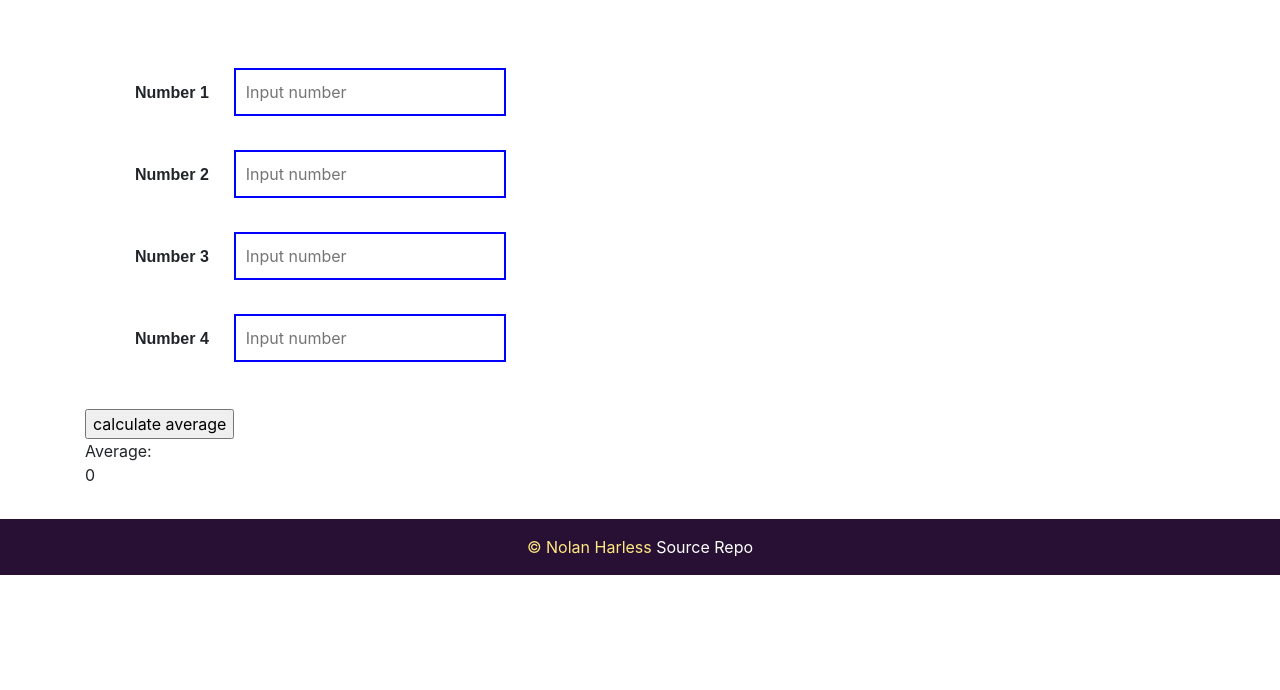
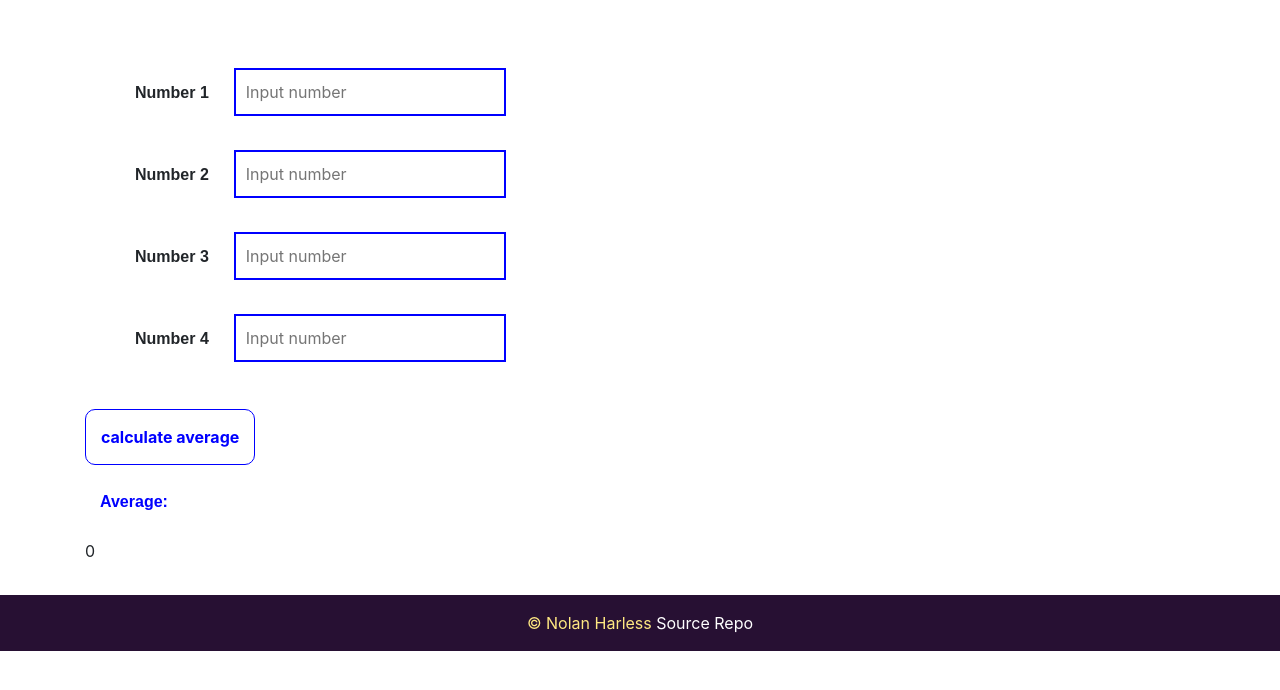
Before and after one commit to NolanHarless/Module-4-P3-client-side-app, a plain HTML site: page interactive.html in a window 1280 px wide. Shown: the part 84-774 px from the top of the page. Drawn offline with nearby package versions, Linux system fonts and the light colour scheme.

Commit message:
css/style.css

```diff
--- a/css/style.css
+++ b/css/style.css
@@ -101,3 +101,24 @@
 label{
     font-family: sans-serif;
 }
+.classification{
+    font-weight: bold;
+    color: blue;
+    font-family: sans-serif;
+    padding: 25px 15px 25px 15px;
+}
+#submit-button{
+    background-color: white;
+    border: 1px solid blue;
+    border-radius: 10px;
+    padding: 15px;
+    color: blue;
+    font-weight: bold;
+    transition: background-color .25s ease-in-out;
+}
+#submit-button:hover{
+    cursor: pointer;
+    background-color: blue;
+    color: white;
+    transition: background-color .25s ease-in-out;
+}
```
